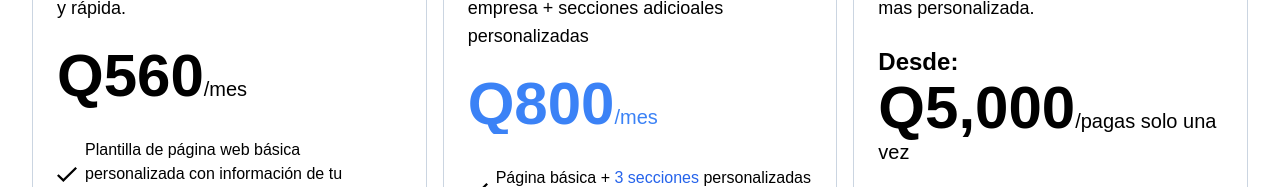
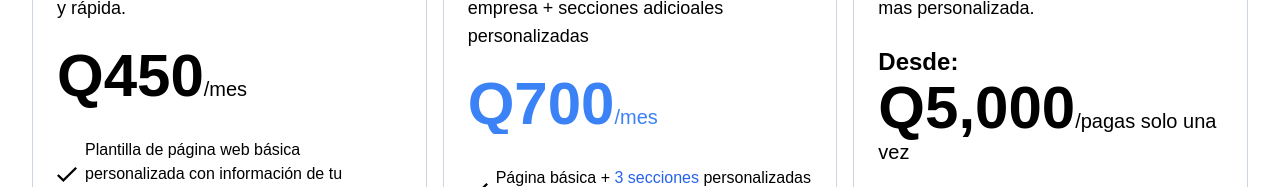
Before and after one commit to JoseanG24/Prices, a Next.js app: page / in a window 1280 px wide. Shown: the part 595-782 px from the top of the page. Built offline with nearby package versions, Linux system fonts and the light colour scheme.

Commit message:
first commit

```diff
--- a/src/app/page.jsx
+++ b/src/app/page.jsx
@@ -113,11 +113,11 @@ const PriceCards = ({ selected }) => {
         <p className="text-6xl font-bold mb-8">
           {selected === "M" ? (
             <>
-              Q560<span className="font-normal text-xl">/mes</span>
+              Q450<span className="font-normal text-xl">/mes</span>
             </>
           ) : (
             <>
-              Q6,560<span className="font-normal text-xl">/año</span>
+              Q5,000<span className="font-normal text-xl">/año</span>
             </>
           )}
         </p>
@@ -185,7 +185,7 @@ const PriceCards = ({ selected }) => {
                 transition={{ ease: "linear", duration: 0.25 }}
                 className="text-6xl font-bold text-blue-500"
               >
-                <span>Q800</span>
+                <span>Q700</span>
                 <span className="font-normal text-xl">/mes</span>
               </motion.p>
             ) : (
@@ -197,7 +197,7 @@ const PriceCards = ({ selected }) => {
                 transition={{ ease: "linear", duration: 0.25 }}
                 className="text-6xl font-bold text-blue-500"
               >
-                <span>Q8,900</span>
+                <span>Q8,000</span>
                 <span className="font-normal text-xl">/año</span>
               </motion.p>
             )}
```
